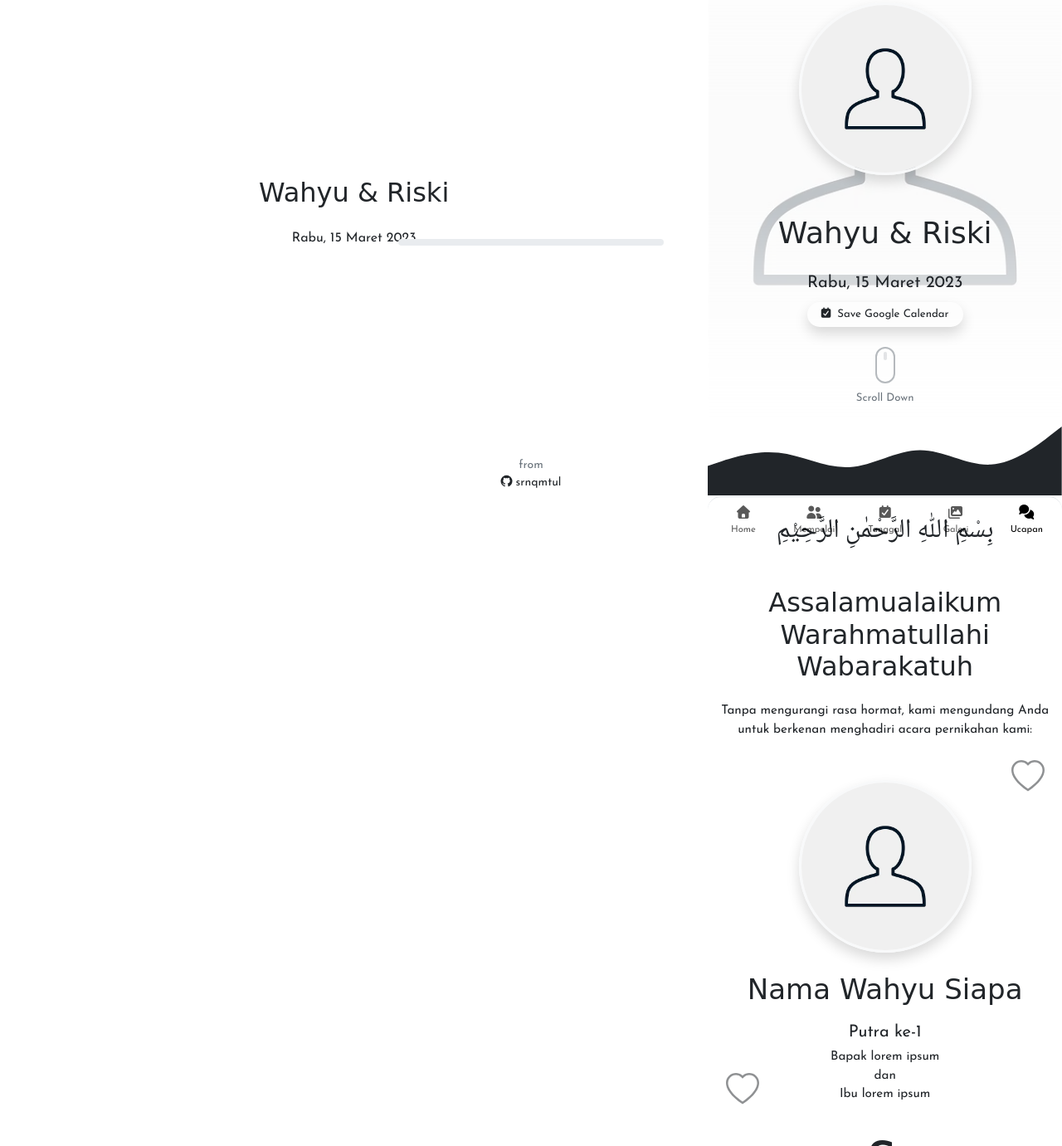
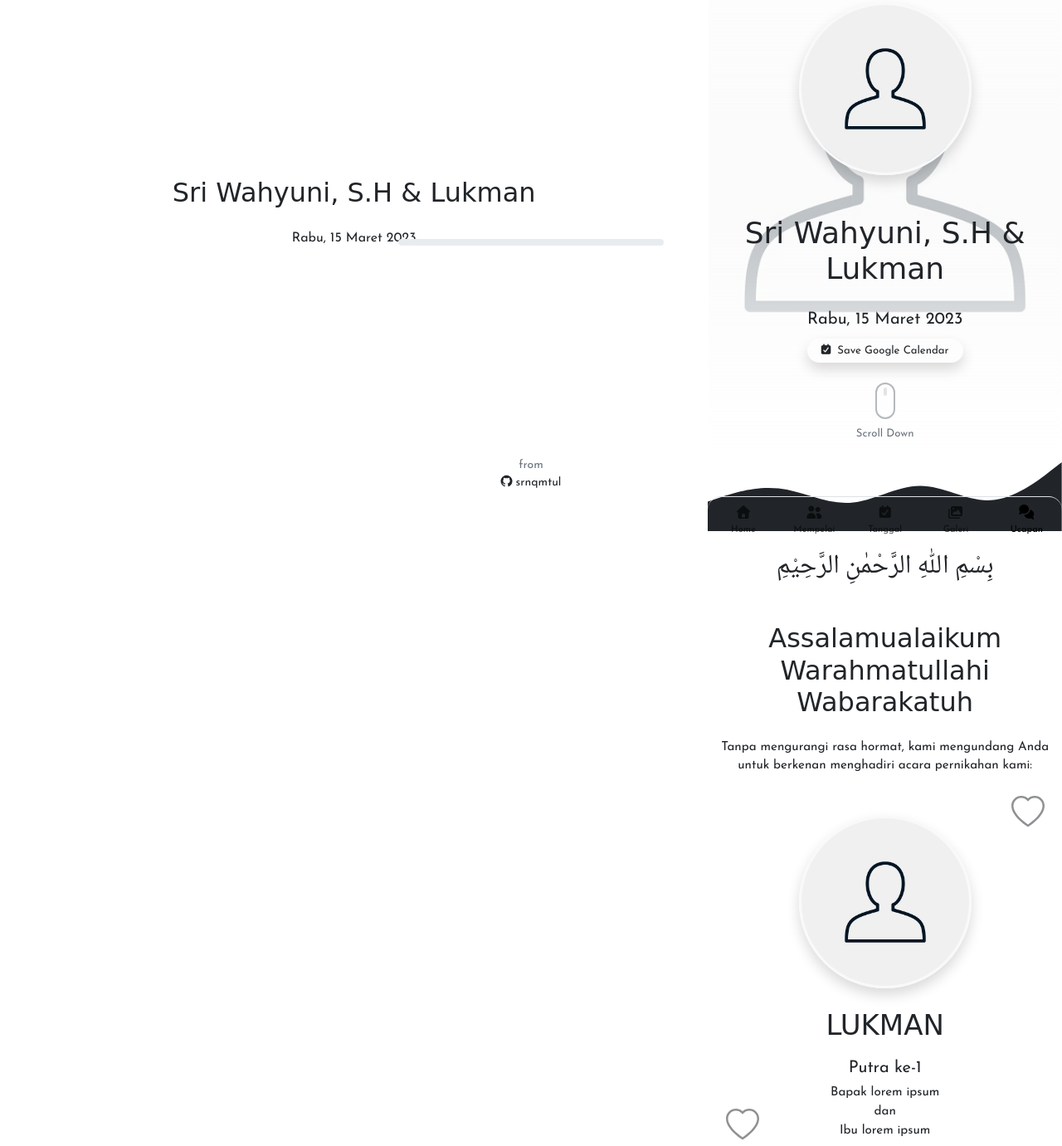
Before and after one commit to parkseya98-code/parkseya98-code.github.io, a plain HTML site: page docs/index.html in a window 1280 px wide. Shown: the part 144-1525 px from the top of the page at 83% size. Drawn offline with nearby package versions, Linux system fonts and the light colour scheme.

Commit message:
Update index.html

```diff
--- a/docs/index.html
+++ b/docs/index.html
@@ -109,7 +109,7 @@
                 </div>
 
                 <div class="text-center p-4 bg-overlay-auto rounded-5">
-                    <h2 class="font-esthetic mb-4" style="font-size: 2rem;">Wahyu &amp; Riski</h2>
+                    <h2 class="font-esthetic mb-4" style="font-size: 2rem;">Sri Wahyuni, S.H &amp; Lukman</h2>
                     <p class="m-0" style="font-size: 1rem;">Rabu, 15 Maret 2023</p>
                 </div>
             </div>
@@ -129,7 +129,7 @@
 
                         <img src="./assets/images/placeholder.webp" data-src="./assets/images/bg.webp" alt="bg" onclick="undangan.guest.modal(this)" class="img-center-crop rounded-circle border border-3 border-light shadow my-4 mx-auto cursor-pointer">
 
-                        <h2 class="font-esthetic my-4" style="font-size: 2.25rem;">Wahyu &amp; Riski</h2>
+                        <h2 class="font-esthetic my-4" style="font-size: 2.25rem;">Sri Wahyuni, S.H &amp; Lukman</h2>
                         <p class="my-2" style="font-size: 1.25rem;">Rabu, 15 Maret 2023</p>
 
                         <button class="btn btn-outline-auto btn-sm shadow rounded-pill px-3 py-1" style="font-size: 0.825rem;">
@@ -171,7 +171,7 @@
 
                             <div data-aos="fade-right" data-aos-duration="2000" class="pb-1">
                                 <img src="./assets/images/placeholder.webp" data-src="./assets/images/cowo.webp" alt="cowo" onclick="undangan.guest.modal(this)" class="img-center-crop rounded-circle border border-3 border-light shadow my-4 mx-auto cursor-pointer">
-                                <h2 class="font-esthetic m-0" style="font-size: 2.125rem;">Nama Wahyu Siapa</h2>
+                                <h2 class="font-esthetic m-0" style="font-size: 2.125rem;">LUKMAN</h2>
                                 <p class="mt-3 mb-1" style="font-size: 1.25rem;">Putra ke-1</p>
                                 <p class="mb-0" style="font-size: 0.95rem;">Bapak lorem ipsum</p>
                                 <p class="mb-0" style="font-size: 0.95rem;">dan</p>
@@ -198,7 +198,7 @@
 
                             <div data-aos="fade-left" data-aos-duration="2000" class="pb-1">
                                 <img src="./assets/images/placeholder.webp" data-src="./assets/images/cewe.webp" alt="cewe" onclick="undangan.guest.modal(this)" class="img-center-crop rounded-circle border border-3 border-light shadow my-4 mx-auto cursor-pointer">
-                                <h2 class="font-esthetic m-0" style="font-size: 2.125rem;">Nama Riski Siapa</h2>
+                                <h2 class="font-esthetic m-0" style="font-size: 2.125rem;">Sri Wahyuni, S.H</h2>
                                 <p class="mt-3 mb-1" style="font-size: 1.25rem;">Putri ke-2</p>
                                 <p class="mb-0" style="font-size: 0.95rem;">Bapak lorem ipsum</p>
                                 <p class="mb-0" style="font-size: 0.95rem;">dan</p>
```
